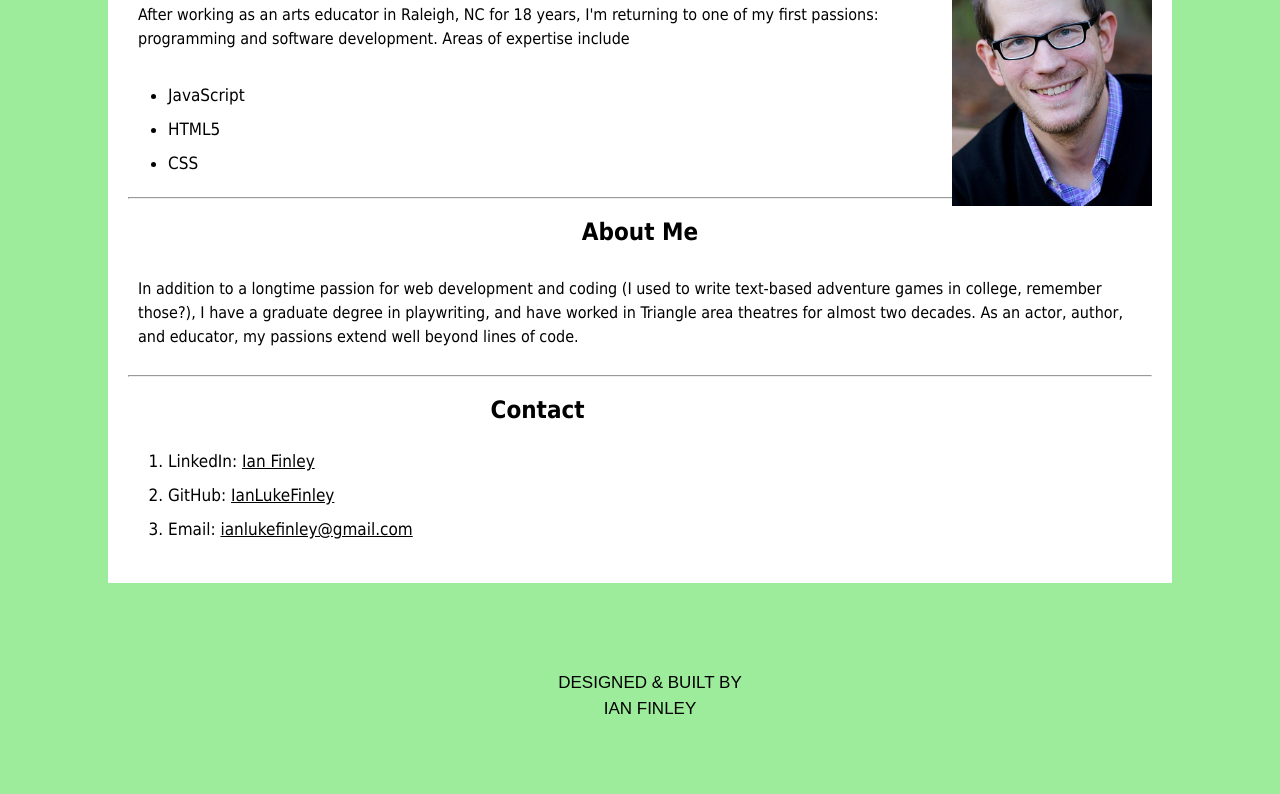
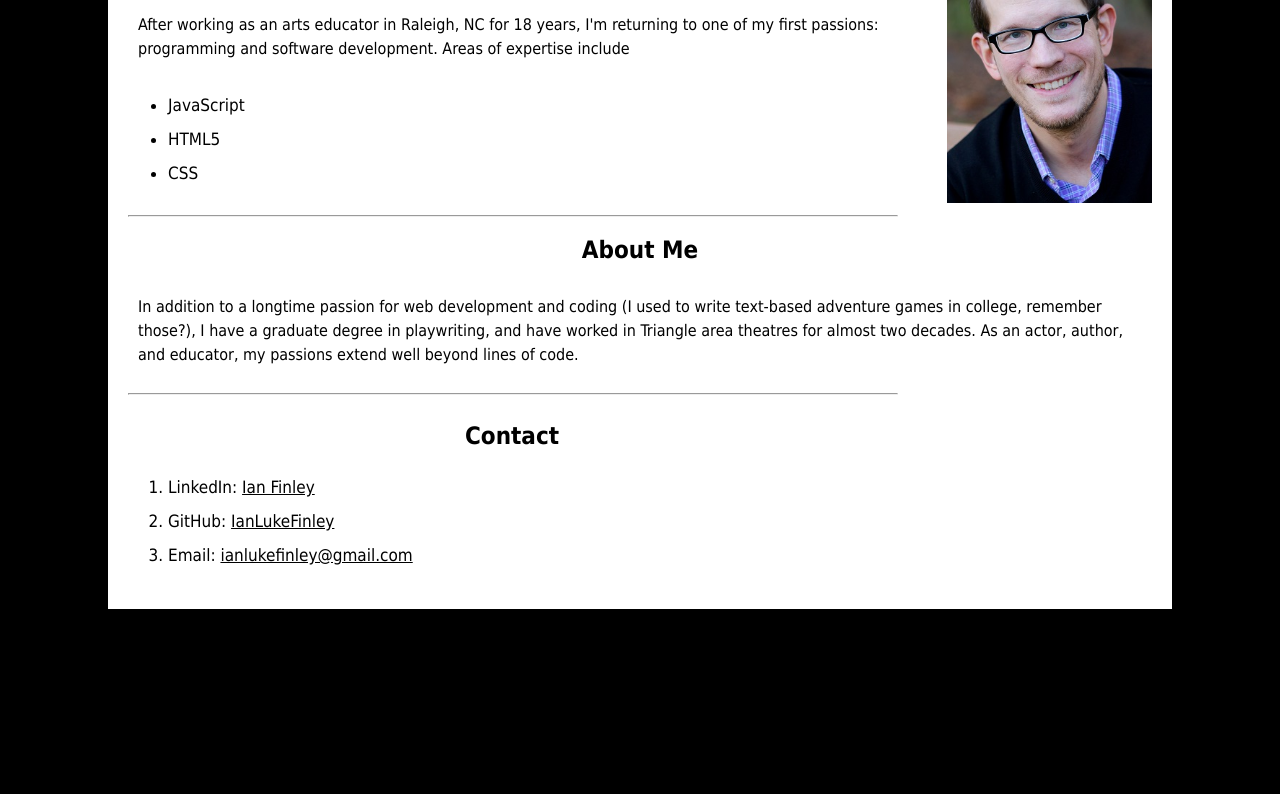
Before and after one commit to IanLukeFinley/ProfilePage1, a plain HTML site: page index.html in a window 1280 px wide. Shown: the part 297-1091 px from the top of the page. Before the commit the page ends 1065 px from the top, so only its background shows below. Drawn offline with nearby package versions, Linux system fonts and the light colour scheme.

Commit message:
Update style.css
Incorporated color and spacing updates for return to project

```diff
--- a/style.css
+++ b/style.css
@@ -1,19 +1,13 @@
 html, body {
   height: 100%;
   width: 100%;
-  background-color: rgb(156, 236, 155);
+  background-color: black;
   font-family: "Work Sans Light", Tahoma, sans-serif; /*study how to get the right fonts to upload! */
 }
 
-/*lots of white space in the list for easy reading */
-ul {
-  font-size:17px;
-  line-height: 2;
-}
-
-ol {
-  font-size:17px;
-  line-height: 2;
+hr {
+  width: 75%;
+  margin-left: 0;
 }
 
 h2 {
@@ -29,14 +23,30 @@ h3 {
 p {
   line-height: 1.5;
   padding: 10px;
+  color: black;
 }
 
-/*The following is here to test styled, reactive links, but I don't actually like the effect, so in the next pass, I'll modify these */
-a:link    { color: black;  }
-a:visited { color: rgb(26, 44, 44)  }
-a:hover   { color: rgb(23, 49, 49); }
-a:active  { color: rgb(34, 10, 10);  }
+ul {
+  font-size:17px;
+  line-height: 2;
+}
 
+ol {
+  font-size:17px;
+  line-height: 2;
+}
+
+/* Test for Nav */
+nav a:link { color: white; }
+nav a:visited { color: rgb(161, 156, 156) }
+nav a:hover { color: darkgray }
+nav a:target { color: darkgray }
+
+/* Test for Rest */
+a:link { color: black; }
+a:visited { color: rgb(77, 67, 67) }
+a:hover { color: darkgray }
+a:target { color: darkgray }
 
 .centered {
   display: block;
@@ -46,25 +56,34 @@ a:active  { color: rgb(34, 10, 10);  }
 }
 
 .left-block {
+  display:inline-block;
+  width: 75%;
+  margin-right: auto;
+}
+
+.right-block {
   display:block;
-  width: 80%;
-  margin-right: auto;
+  width: 75%;
+  margin-left: auto;
+  text-align: right;
 }
 
 .right-float{
   float: right;
-  max-height:300px;
-  width: auto;
+  height:auto;
+  width: 20%;
+  max-width: 300px;
+  margin-right: 50;
 }
 
 header {
-  background-color: rgb(156, 236, 155);
+  background-color: black;
 }
 
 header h1 {
   margin: 0;
-  color: black;
-   font-family: "Work Sans Light", Arial, sans-serif;
+  color: white;
+  font-family:  Arial, sans-serif;
   font-size:52px;
   text-align: center;
   text-transform: uppercase;
@@ -72,17 +91,18 @@ header h1 {
 }
 
 nav {
-  color: black;
-  font-family: Arial, sans-serif;
+  color: white;
+  font-family: "Work Sans Light", Arial, sans-serif;
   font-size: 20px;
   text-align: center;
+  padding-bottom: 10px;
 }
 
 footer {
   margin: 0;
-  color: black;
-  background-color: rgb(156, 236, 155);
-  font-family:  Arial, sans-serif;
+  color: white;
+  background-color: black;
+  font-family:  "Work Sans Light", Arial, sans-serif;
   font-size:17px;
   text-align: center;
   text-transform: uppercase;
```
